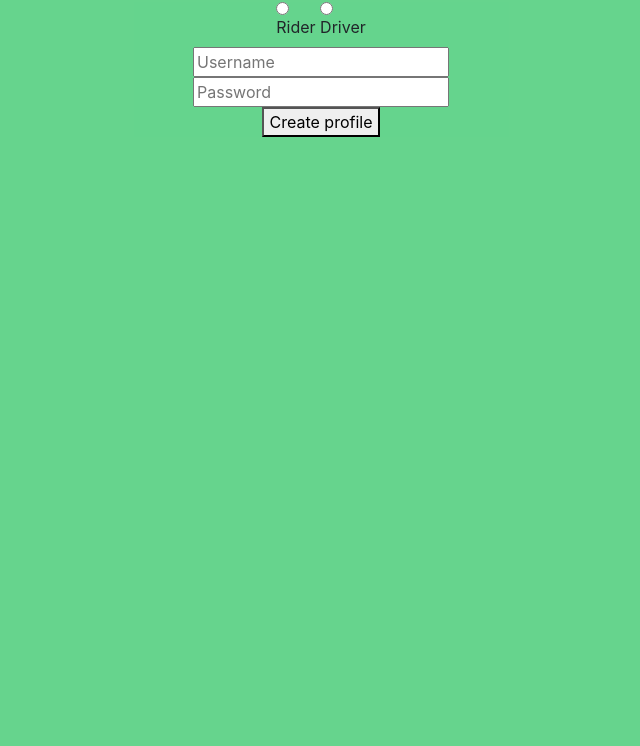
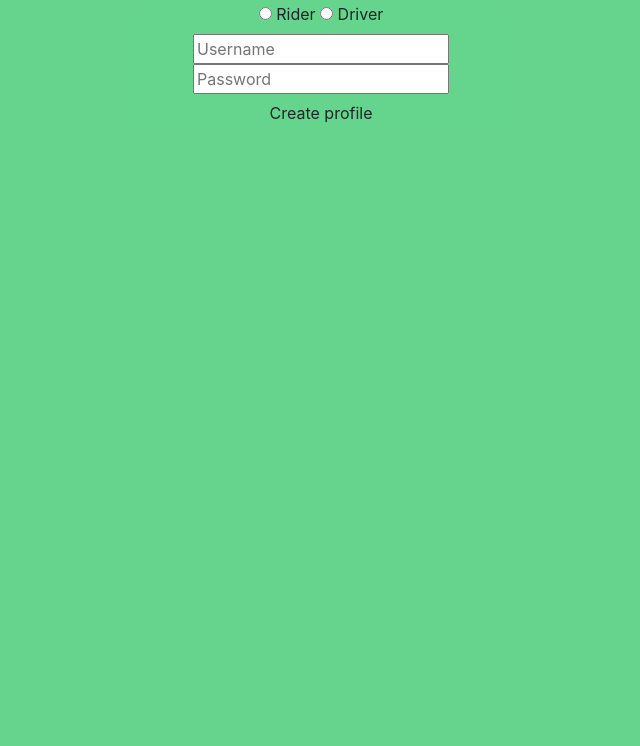
Before and after one commit to CeylinBrooks/rebu, a website: page front-end/auth/signup.html in a window 1280 px wide. Shown: the part 54-800 px from the top of the page, without its empty margins (319-959 px from the left). Drawn offline with nearby package versions, Linux system fonts and the light colour scheme; a web font is replaced by a local one.

Commit message:
css startup

```diff
--- a/css/style.css
+++ b/css/style.css
@@ -52,11 +52,11 @@ form{
   text-align: center;
 }
 
-#rider{
+/* #rider{
   display: block;
 
 }
 
 #driver{
   display: block;
-}
+} */
--- a/front-end/auth/signup.html
+++ b/front-end/auth/signup.html
@@ -10,11 +10,16 @@
 </head>
 
 <body>
+
+
   <h1>Sign Up</h1>
   <form>
     <div>
-      <label>
+      <!-- <label><button type="button" class="btn btn-success">Sign Up
+        <button type="button" class="btn btn-success">Sign In</button>
+        <button type="button" class="btn btn-success">About</button>  -->
         <input id="rider" type="radio" value="rider" required>
+
         <span>Rider</span>
       </label>
       <label>
@@ -24,7 +29,7 @@
     </div>
     <input type ="text" placeholder="Username" required>
     <input type ="text" placeholder="Password" required>
-    <button>Create profile</button>
+    <button type="button" class="btn btn-sucess">Create profile</button>
   </form>
 
 </body>
```
Also changed, not shown: front-end/driver/driver-dashboard.html (+1 -0 lines), front-end/driver/driver-trip.html (+10 -0 lines).
